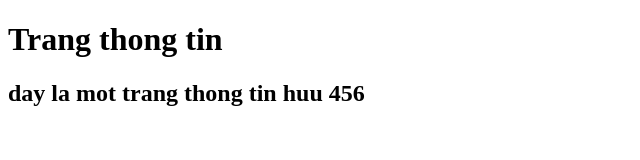
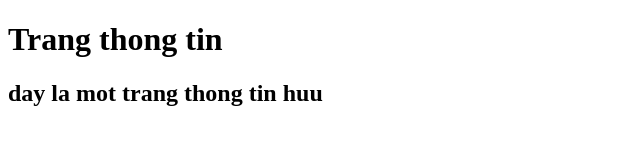
Before and after one commit to aphorv1210/lession_5, a plain HTML site: page thongtin.html in a window 1280 px wide. Shown: the full height of the page, 0-640 px from the left. Drawn offline with Linux system fonts and the light colour scheme.

Commit message:
sua thong tin

```diff
--- a/thongtin.html
+++ b/thongtin.html
@@ -7,6 +7,6 @@
 </head>
 <body>
     <h1>Trang thong tin</h1>
-    <h2>day la mot trang thong tin huu 456</h2>
+    <h2>day la mot trang thong tin huu</h2>
 </body>
 </html>
```
